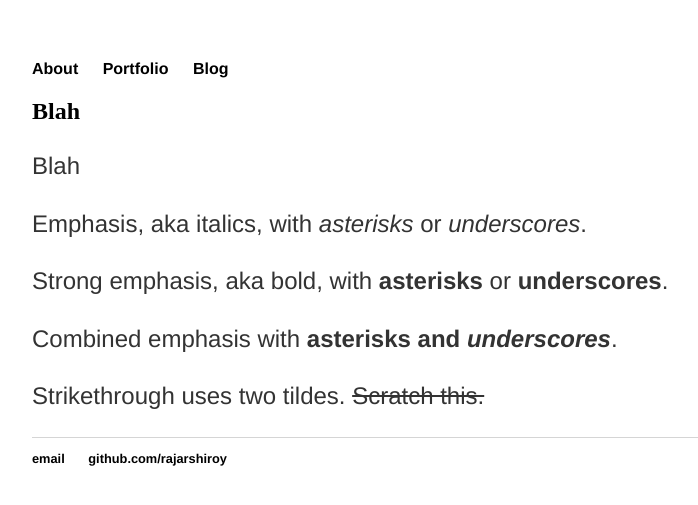
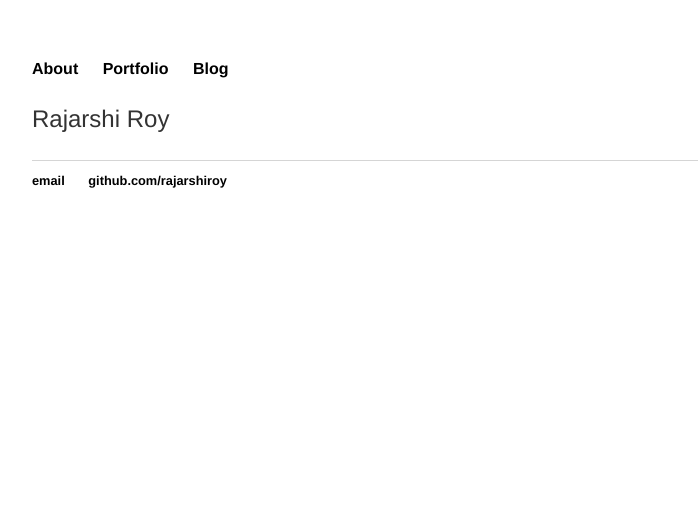
Before and after one commit to rajarshiroy/rajarshiroy.github.io, a Jekyll site: the page built from index.html, in a window 1280 px wide. Shown: the top 505 px of the page, without its empty margins (160-858 px from the left). Built offline with Jekyll 4.4.1, drawn with Linux system fonts in a browser that asks for light colours.

Commit message:
Update index.html

```diff
--- a/index.html
+++ b/index.html
@@ -3,14 +3,4 @@
 title: Rajarshi Roy
 ---
 
-{{# Blah| markdownify}}
-## Blah
-Blah
-
-Emphasis, aka italics, with *asterisks* or _underscores_.
-
-Strong emphasis, aka bold, with **asterisks** or __underscores__.
-
-Combined emphasis with **asterisks and _underscores_**.
-
-Strikethrough uses two tildes. ~~Scratch this.~~
+Rajarshi Roy
```
